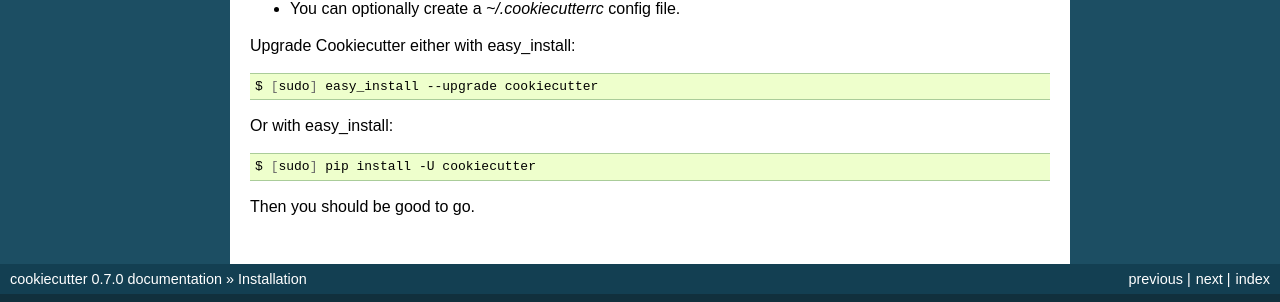
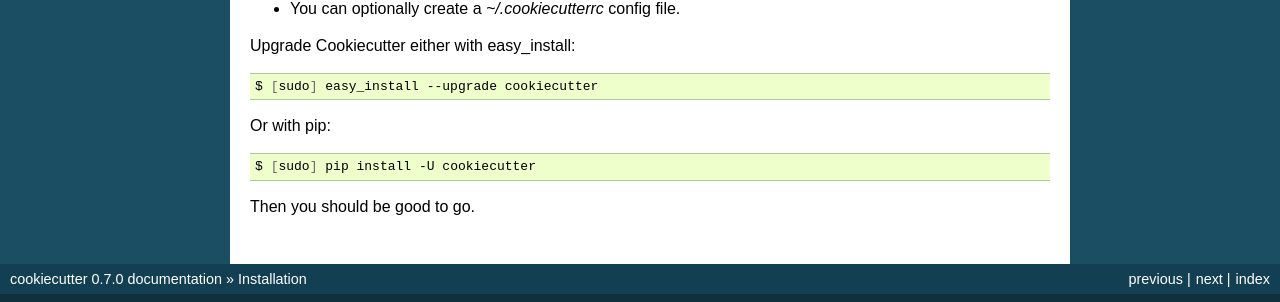
Before and after one commit to c-allen-tech/cookie, a Sphinx documentation site: the page built from docs/installation.rst, in a window 1280 px wide. Shown: the part 389-691 px from the top of the page. Built offline with Sphinx 7.4.7, drawn with Linux system fonts in a browser that asks for light colours; formulas are drawn with MathJax 3.

Commit message:
Changing one mistake
Changing easy_install for pip

```diff
--- a/docs/installation.rst
+++ b/docs/installation.rst
@@ -30,7 +30,7 @@ Upgrade Cookiecutter either with easy_install:
 
     $ [sudo] easy_install --upgrade cookiecutter
 
-Or with easy_install:
+Or with pip:
 
 .. code-block:: bash
 
```
